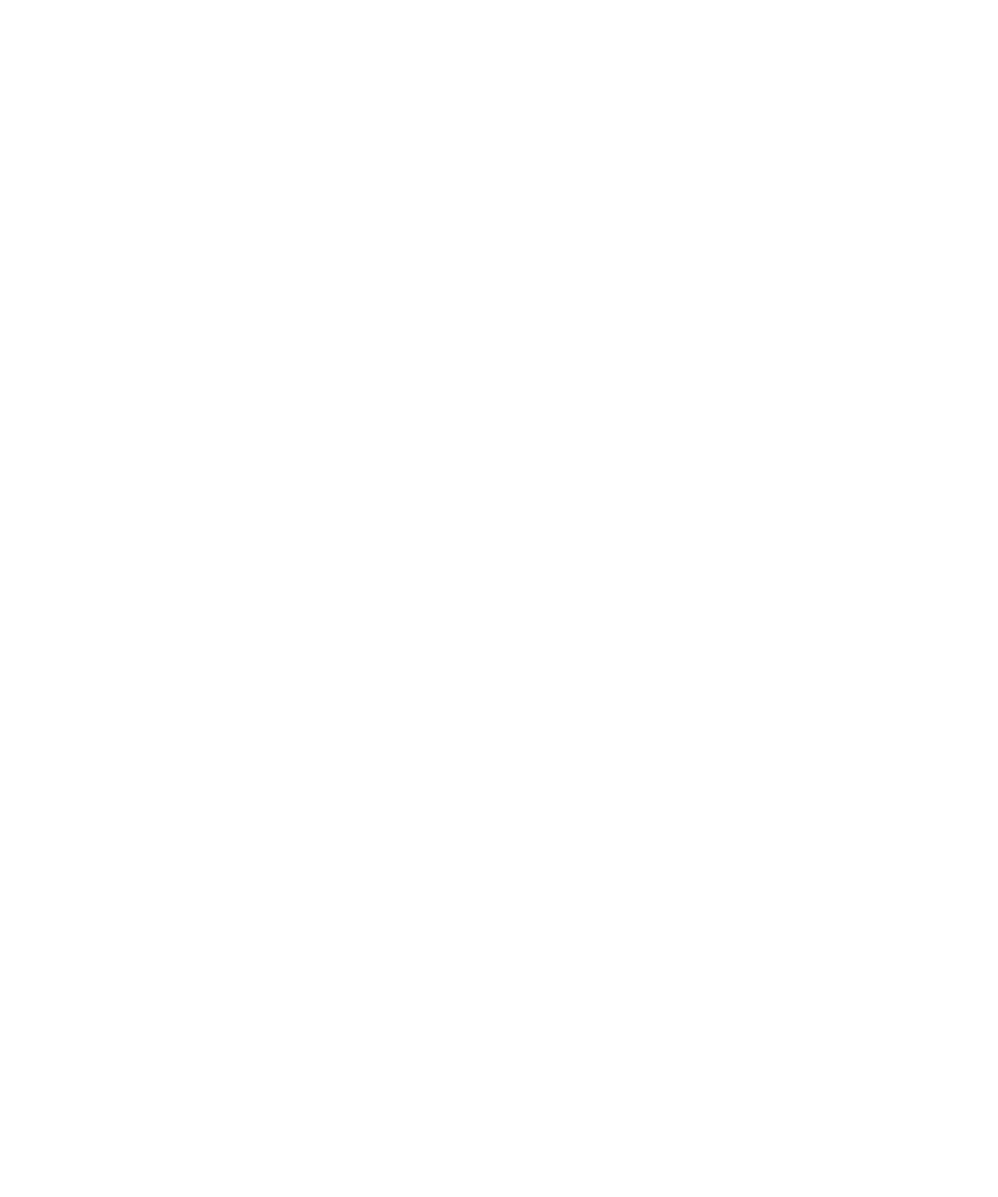
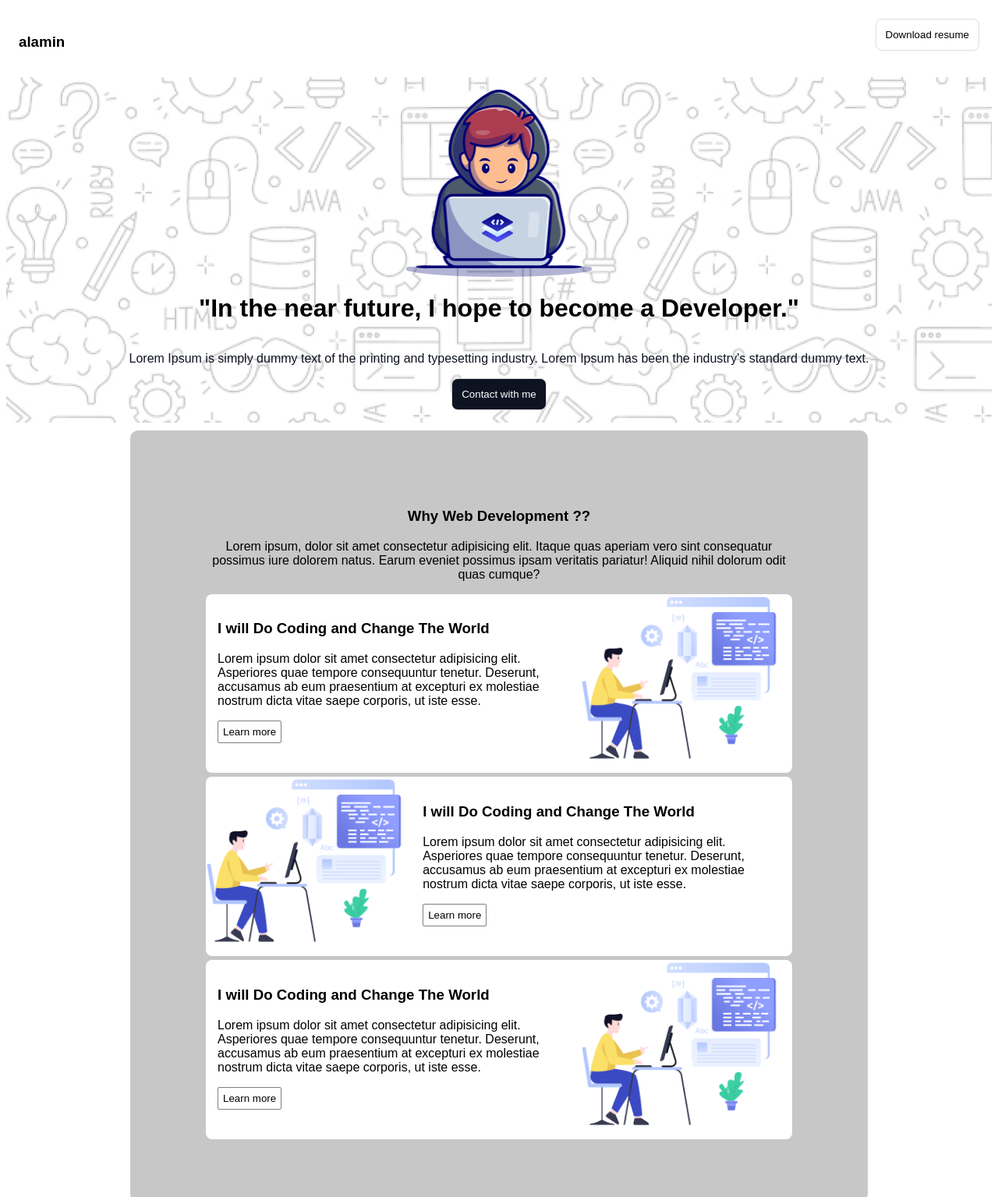
Before and after one commit to aahmaadcsecu21/Assignment-1, a plain HTML site: page index.html in a window 1280 px wide. Shown: the top 1535 px of the page at 78% size. Before the commit the page ends 800 px from the top, so only its background shows below. Drawn offline with Linux system fonts and the light colour scheme.

Commit message:
changes done

```diff
--- a/index.html
+++ b/index.html
@@ -5,12 +5,154 @@
     <meta name="viewport" content="width=device-width, initial-scale=1.0">
     <title>My first Assignment</title>
     <link rel="stylesheet" href="styles/style.css">
+    <style>
+        body{
+            font-family: Arial, Helvetica, sans-serif;
+        }
+        header > div{
+
+            display: flex;
+            justify-content: space-between;
+            padding: 16px;
+
+        }
+        header > div > h3{
+            justify-self:end;
+        }
+        header > div > button{
+            height: fit-content;
+            border-radius: 8px;
+            border: none;
+            background-color: white;
+            padding: 12px;
+            margin: 0;
+            border: 1px solid #ddd ;
+        }
+        .banner{
+            text-align: center;
+            display: flex;
+            flex-flow: column;
+            align-items: center;
+            background-image: url("/assets/Hero-bg.png") ;
+        }
+        .banner > img {
+            width: 240px;
+            height: 240px;
+        }
+        .banner > h3{
+            font-size: 48px;
+            font-weight: bolder;
+        }
+        .banner > p {
+            font-size: 16px;
+            color: #0D1321;
+        }
+        .banner > button {
+            background-color: #0D1321;
+            color: white;
+        }
+
+        .section1{
+            box-sizing: border-box;
+            padding-top: 80px;
+            padding-left: 97px;
+            padding-right: 97px;
+            padding-bottom: 80px;
+            background-color: #c7c7c7;
+            border-radius: 10px;
+            width: 946px;
+            text-align: center;
+            margin-bottom: 10px;
+            margin-top: 10px;
+        }
+        .web1{
+            display: flex;
+            border-radius: 8px;
+            width: 100%;
+            margin-right: 97px;
+            background-color: white;
+            margin-top: 5px;
+            margin-bottom: 10;
+       }
+        .left{
+            text-align: start;
+            padding: 15px;
+            width: 60%;
+        }
+        .item-iag1{
+            width: 35%;
+        }
+        .web-button{
+            background-color: white;
+            border: 1px solid rgb(128, 128, 128);
+            border-radius: 2px;
+            padding: 6px;
+        }
+        .section-container{
+            display: flex;
+            flex-direction: column;
+            align-items: center;
+            padding-left: 148px;
+            padding-right: 148px;
+
+        }
+    </style>
 </head>
 <body>
     <header>
-
+    <div>
+  <h3>alamin</h3>
+  <button>Download resume</button>
+    </div>
+    <div class="banner">
+        <img src="assets/Group.png" alt="">
+        <h1>"In the near future, I hope to become a Developer."</h1>
+        <p>Lorem Ipsum is simply dummy text of the printing and typesetting industry. Lorem Ipsum has been the industry's standard dummy text.</p>
+        <button>Contact with me</button>
+    </div>
     </header>
     <main>
+
+
+        <div class="section-container">
+        <section class="section1">
+            <h3>Why Web Development ??</h3>
+            <p>Lorem ipsum, dolor sit amet consectetur adipisicing elit. Itaque quas aperiam vero sint consequatur possimus iure dolorem natus. Earum eveniet possimus ipsam veritatis pariatur! Aliquid nihil dolorum odit quas cumque?</p>
+
+            <div class="web1">
+                <div class="left">
+                    <h3>I will Do Coding and Change The World</h3>
+                    <p> Lorem ipsum dolor sit amet consectetur adipisicing elit. Asperiores quae tempore consequuntur tenetur. Deserunt, accusamus ab eum praesentium at excepturi ex molestiae nostrum dicta vitae saepe corporis, ut iste esse.</p>
+                    <button class="web-button">Learn more</button>
+                </div>
+                <img class="item-iag1" src="/assets/Layer_1.png" alt="">
+            </div>
+
+
+
+        <div class="web1">
+            <img class="item-iag1" src="/assets/Layer_1.png" alt="">
+            <div class="left">
+                <h3>I will Do Coding and Change The World</h3>
+                <p> Lorem ipsum dolor sit amet consectetur adipisicing elit. Asperiores quae tempore consequuntur tenetur. Deserunt, accusamus ab eum praesentium at excepturi ex molestiae nostrum dicta vitae saepe corporis, ut iste esse.</p>
+                <button class="web-button">Learn more</button>
+            </div>
+
+        </div>
+
+
+        <div class="web1">
+            <div class="left">
+                <h3>I will Do Coding and Change The World</h3>
+                <p> Lorem ipsum dolor sit amet consectetur adipisicing elit. Asperiores quae tempore consequuntur tenetur. Deserunt, accusamus ab eum praesentium at excepturi ex molestiae nostrum dicta vitae saepe corporis, ut iste esse.</p>
+                <button class="web-button">Learn more</button>
+            </div>
+            <img class="item-iag1" src="/assets/Layer_1.png" alt="">
+        </div>
+        </section>
+
+    </div>
+
 
     </main>
     <footer>
```
